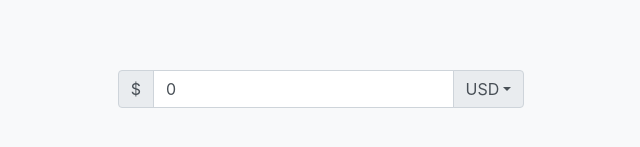
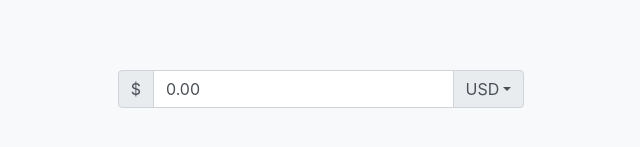
Before and after one commit to stevemkroll/v-components, a Vue app: page / in a window 1280 px wide. Shown: the part 303-450 px from the top of the page, without its empty margins (319-959 px from the left). Built offline with nearby package versions, Linux system fonts and the light colour scheme.

Commit message:
still needs work

```diff
--- a/src/components/Money.vue
+++ b/src/components/Money.vue
@@ -6,7 +6,7 @@
     <input
       type="text"
       class="form-control"
-      :value="amount"
+      :value="amount | money"
       @input="e => update_amount(e)"
     />
     <div class="input-group-append">
@@ -49,6 +49,24 @@ export default {
   },
   methods: {
     ...mapActions(["update_currency_code", "toggle_menu", "update_amount"])
+  },
+  filters: {
+    money(amount) {
+      let len = amount.length;
+      switch (len) {
+        case 1:
+          if (amount === "0") {
+            return "0.00";
+          } else {
+            return "0.0" + amount;
+          }
+
+        case 2:
+          return "0." + amount;
+        default:
+          return amount.slice(0, len - 2) + "." + amount.slice(len - 2, len);
+      }
+    }
   }
 };
 </script>
```
